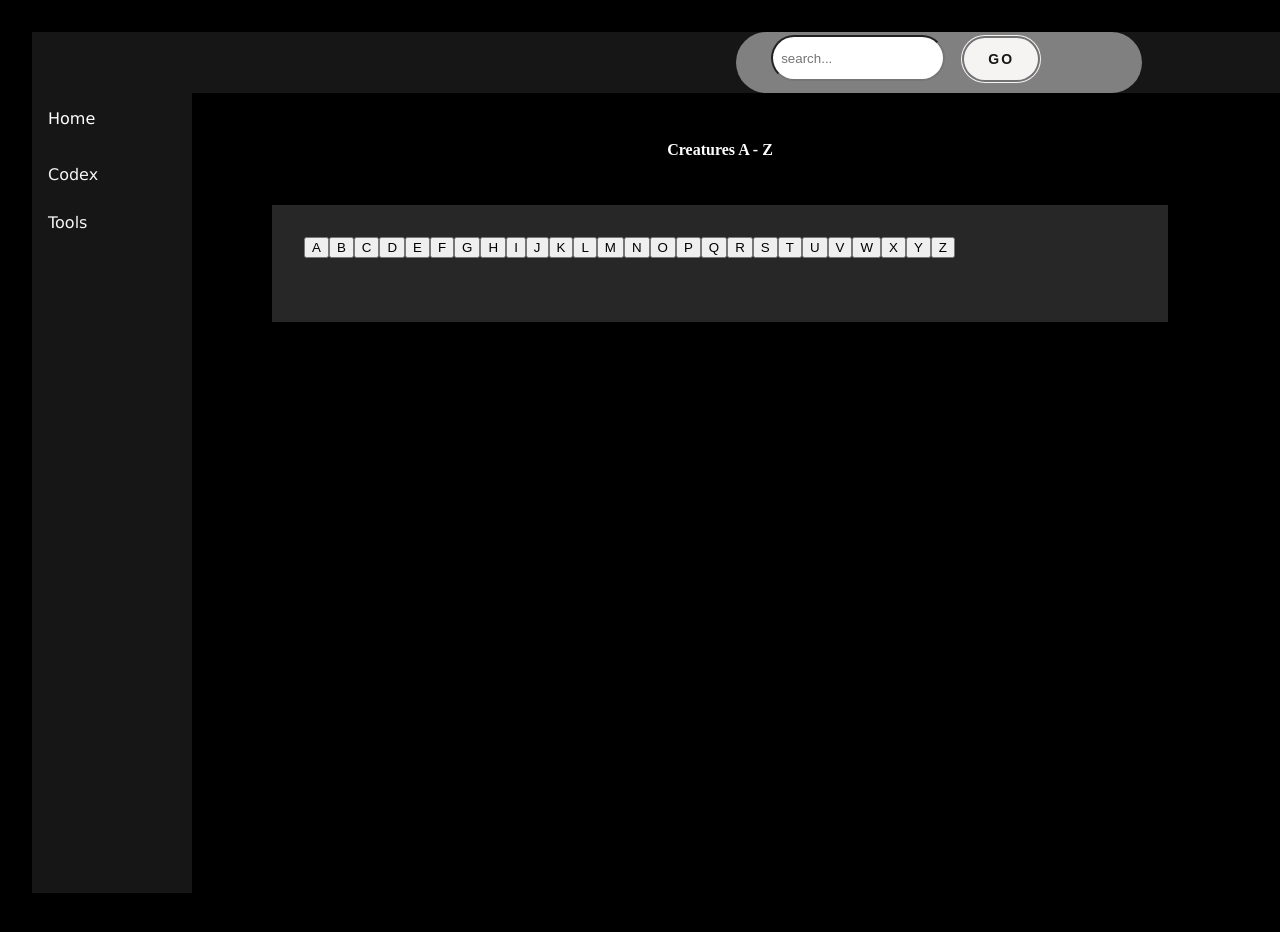
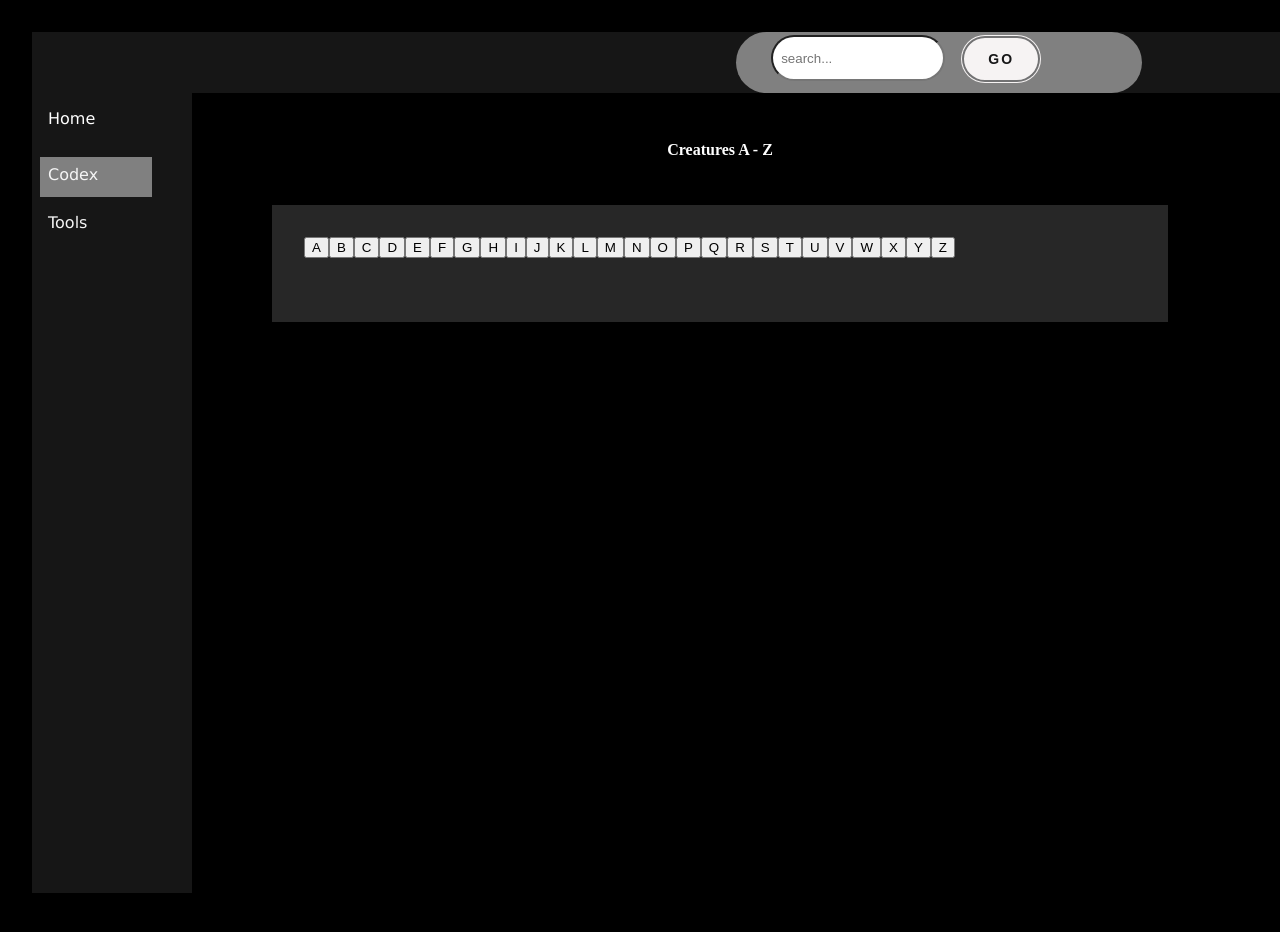
Before and after one commit to dnlstronge/monsters-db, a React (Create React App) app: page /codex/creaturesaz in a window 1280 px wide. In both pictures the pointer is over the element "Codex". Shown: the top 932 px of the page. Built offline with nearby package versions, Linux system fonts and the light colour scheme.

Commit message:
[x] - add css

```diff
--- a/src/Components/Nav/Navbar.module.css
+++ b/src/Components/Nav/Navbar.module.css
@@ -27,12 +27,18 @@
     width: 6rem;
     cursor: pointer
 }
+.codex:hover {
+    background: grey;
+}
 .tools {
     padding: 0.5rem;
     margin: 0.5rem;
     height: 1.5rem;
     width: 6rem;
     cursor: pointer
+}
+.tools:hover {
+    background: grey;
 }
 .sectionNotActive {
     color: black;
```
